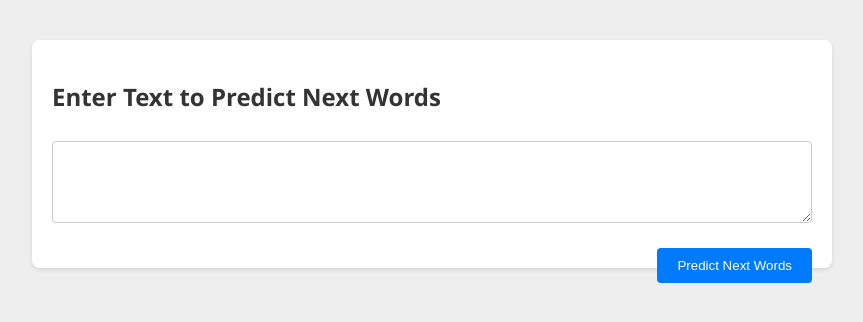
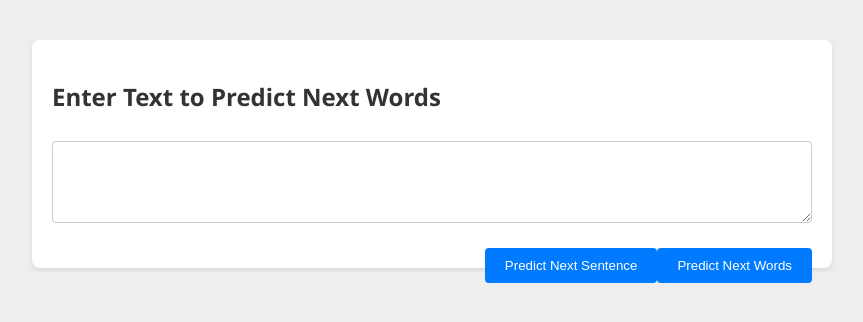
Before and after one commit to harpalvaghela/NextWordPredictor, a Flask app: page / in a window 1280 px wide. Shown: the top 322 px of the page, without its empty margins (208-1071 px from the left). Run offline with Flask 3, Linux system fonts and the light colour scheme.

Commit message:
✨ Add Sentence Predict

```diff
--- a/app.py
+++ b/app.py
@@ -76,6 +76,52 @@ def predict_next_words(text, num_predictions=3):
     return predicted_words_with_confidence
 
 
+# def predict_next_sentence(text, max_length=50):
+#     input_ids = tokenizer.encode(text, return_tensors="pt")
+
+#     with torch.no_grad():
+#         # Generate a sequence that continues the input text
+#         outputs = model.generate(
+#             input_ids,
+#             max_length=len(input_ids[0]) + max_length,
+#             num_return_sequences=1,
+#             pad_token_id=tokenizer.eos_token_id,
+#             eos_token_id=tokenizer.eos_token_id,
+#             temperature=0.7  # Adjust for creativity; lower = more deterministic
+#         )
+
+#     # Decode the generated sequence to a string
+#     generated_sequence = outputs[0]
+#     predicted_sentence = tokenizer.decode(generated_sequence, skip_special_tokens=True)
+
+#     return predicted_sentence
+
+
+def predict_next_sentence(text, max_length=50):
+    input_ids = tokenizer.encode(text, return_tensors="pt")
+
+    with torch.no_grad():
+        outputs = model.generate(
+            input_ids,
+            max_length=len(input_ids[0]) + max_length,
+            num_return_sequences=1,
+            pad_token_id=tokenizer.eos_token_id,
+            eos_token_id=tokenizer.eos_token_id,
+            temperature=0.7
+        )
+
+    generated_sequence = outputs[0]
+    predicted_sentence = tokenizer.decode(generated_sequence, skip_special_tokens=True)
+
+    # New logic to end the sentence after it's "finished"
+    end_punctuation = {'.', '!', '?'}
+    for i, char in enumerate(predicted_sentence[len(text):], start=len(text)):
+        if char in end_punctuation:
+            # Stop at the first sentence-ending punctuation after the input text
+            return predicted_sentence[:i+1]
+
+    return predicted_sentence
+
 @app.route('/')
 def home():
     return render_template('index.html')
@@ -103,5 +149,21 @@ def predict():
     predictions = predict_next_words(text, num_predictions)
     return jsonify({"predictions": predictions})
 
+@app.route('/api/v1/predict/sentence', methods=['POST'])
+def predict_sentence():
+    if not request.is_json:
+        return jsonify({"error": "Request must be JSON"}), 400
+
+    data = request.get_json()
+    text = data.get('text')
+    if not text:
+        return jsonify({"error": "No text provided"}), 400
+
+    try:
+        predicted_sentence = predict_next_sentence(text)
+        return jsonify({"predicted_sentence": predicted_sentence})
+    except Exception as e:
+        return jsonify({"error": str(e)}), 500
+
 if __name__ == '__main__':
     app.run(debug=True)
--- a/templates/index.html
+++ b/templates/index.html
@@ -83,10 +83,15 @@
                 <textarea id="inputText" rows="4"></textarea>
             </div>
             <button onclick="predictWords()">Predict Next Words</button>
+            <button onclick="predictSentence()">Predict Next Sentence</button>
         </div>
         <div class="card" id="predictionsCard" style="display: none;">
             <h2>Predictions:</h2>
             <div id="predictions"></div>
+        </div>
+        <div class="card" id="sentencePredictionCard" style="display: none;">
+            <h2>Predicted Sentence:</h2>
+            <div id="predictedSentence"></div>
         </div>
     </div>
 
@@ -133,6 +138,36 @@
             document.getElementById('predictionsCard').style.display = 'block';
         }
     }
+
+    async function predictSentence() {
+        const textElement = document.getElementById('inputText');
+        const text = textElement.value;
+        const predictedSentenceElement = document.getElementById('predictedSentence');
+        const sentencePredictionCard = document.getElementById('sentencePredictionCard');
+
+        // Clear previous prediction
+        predictedSentenceElement.innerHTML = '';
+
+        try {
+            const response = await fetch('/api/v1/predict/sentence', {
+                method: 'POST',
+                headers: {
+                    'Content-Type': 'application/json',
+                },
+                body: JSON.stringify({ text: text }),
+            });
+            if (!response.ok) {
+                throw new Error('Network response was not ok');
+            }
+            const data = await response.json();
+            predictedSentenceElement.innerText = data.predicted_sentence;
+            sentencePredictionCard.style.display = 'block';
+        } catch (error) {
+            console.error('There has been a problem with your fetch operation:', error);
+            predictedSentenceElement.innerText = 'Error: Could not fetch the predicted sentence.';
+            sentencePredictionCard.style.display = 'block';
+        }
+    }
 </script>
 </body>
 </html>
```
